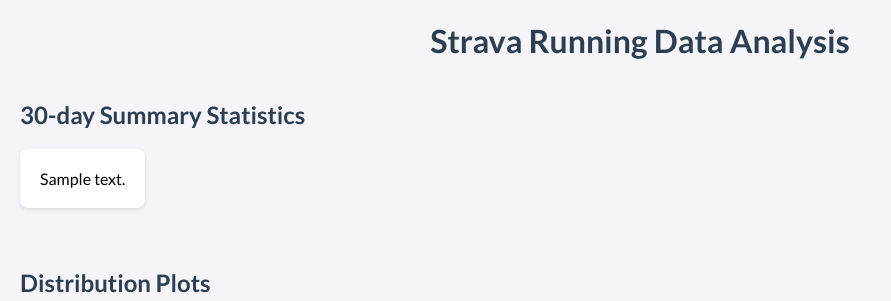
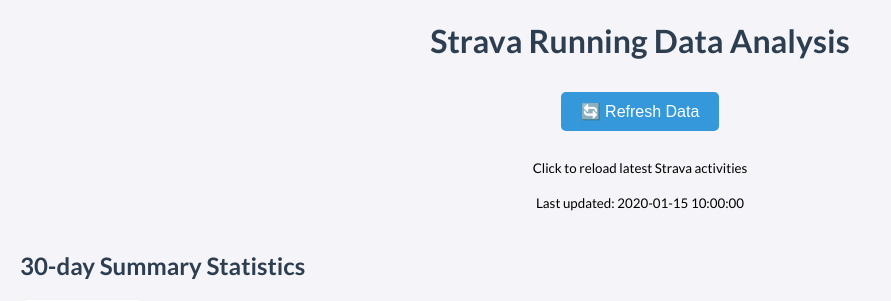
Before and after one commit to roledad/strava-summary, a Flask app: template templates/index.html in a window 1280 px wide. Shown: the top 301 px of the page, without its empty margins (0-891 px from the left). Run offline with Flask 3, Linux system fonts and the light colour scheme; the template is opened without the code that fills it: most values are stand-ins (such as "Sample title", 1, 10 or a date in 2020); parts of the project's set-up code (start-up, migrations or seed data) failed here and were passed over.

Commit message:
modify the app to refresh the dashboard and data collection

```diff
--- a/app.py
+++ b/app.py
@@ -3,19 +3,22 @@
 from data import get_run_data, get_summary_stats
 from plot import generate_plots, generate_summary
 
-from flask import Flask, render_template_string
+from flask import Flask, render_template_string, jsonify
 import plotly.io as pio
+import os
+from datetime import datetime
 # Set plotly to render in browser
 pio.renderers.default = "browser"
-
-run_df = get_run_data()
-summary_stats = get_summary_stats(run_df)
 
 app = Flask(__name__)
 
 @app.route('/')
 def home():
     """Generate the plot and summary HTML"""
+    # Reload data on each request to get latest activities
+    run_df = get_run_data()
+    summary_stats = get_summary_stats(run_df)
+
     summary_html = generate_summary(summary_stats)
     fig = generate_plots(run_df)
     plot_html = pio.to_html(fig, full_html=False, include_plotlyjs='cdn') # type: ignore
@@ -28,8 +31,31 @@ def home():
     return render_template_string(
         template_content,
         summary_html=summary_html,
-        plot_html=plot_html
+        plot_html=plot_html,
+        last_updated=datetime.now().strftime("%Y-%m-%d %H:%M:%S")
     )
 
+@app.route('/refresh')
+def refresh():
+    """Force refresh data and redirect to home"""
+    # This endpoint can be used to manually trigger a data refresh
+    return home()
+
+@app.route('/api/status')
+def status():
+    """API endpoint to check if new data is available"""
+    try:
+        run_df = get_run_data()
+        return jsonify({
+            'status': 'success',
+            'last_updated': datetime.now().isoformat(),
+            'data_points': len(run_df),
+            'latest_activity': run_df['start_date_local'].max() if len(run_df) > 0 else None
+        })
+    except Exception as e:
+        return jsonify({'status': 'error', 'message': str(e)})
+
 if __name__ == '__main__':
-    app.run(debug=True)
+    host = os.environ.get('FLASK_HOST', '127.0.0.1')
+    port = int(os.environ.get('FLASK_PORT', 5000))
+    app.run(host=host, port=port, debug=True)
--- a/run_agent.py
+++ b/run_agent.py
@@ -7,6 +7,7 @@ Runs data collection and web app in the background
 import os
 import sys
 import time
+import argparse
 import subprocess
 import threading
 import signal
@@ -44,7 +45,7 @@ class StravaAgent:
                 text=True
             )
             self.processes.append(("data_collector", process))
-            logging.info(f"Data collector started with PID: {process.pid}")
+            logging.info(f"Data collector started with PID: {process.pid} (interval: {self.data_interval_hours}h)")
             return process
         except Exception as e:
             logging.error(f"Failed to start data collector: {e}")
@@ -155,7 +156,6 @@ def signal_handler(signum, frame):
     sys.exit(0)
 
 if __name__ == "__main__":
-    import argparse
 
     parser = argparse.ArgumentParser(description="Strava Data Agent")
     parser.add_argument("--port", type=int, default=5000, help="Web app port (default: 5000)")
--- a/templates/index.html
+++ b/templates/index.html
@@ -14,11 +14,29 @@
         h1 { color: #2c3e50; text-align: center; }
         h2 { color: #2c3e50; margin-top: 40px; }
         .plot-container { width: 100%; height: 800px; }
+        .refresh-btn {
+            background-color: #3498db;
+            color: white;
+            padding: 10px 20px;
+            border: none;
+            border-radius: 5px;
+            cursor: pointer;
+            font-size: 16px;
+            margin: 10px 0;
+        }
+        .refresh-btn:hover { background-color: #2980b9; }
+        .header-controls { text-align: center; margin: 20px 0; }
     </style>
 </head>
 <body>
     <div class="container">
         <h1>Strava Running Data Analysis</h1>
+
+        <div class="header-controls">
+            <button class="refresh-btn" onclick="location.reload()">🔄 Refresh Data</button>
+            <p><small>Click to reload latest Strava activities</small></p>
+            <p><small>Last updated: {{ last_updated }}</small></p>
+        </div>
 
         <h2>30-day Summary Statistics</h2>
         <div class="summary">
```
Also changed, not shown: data_collector.py (+23 -6 lines), README.md, templates/demo.png.
